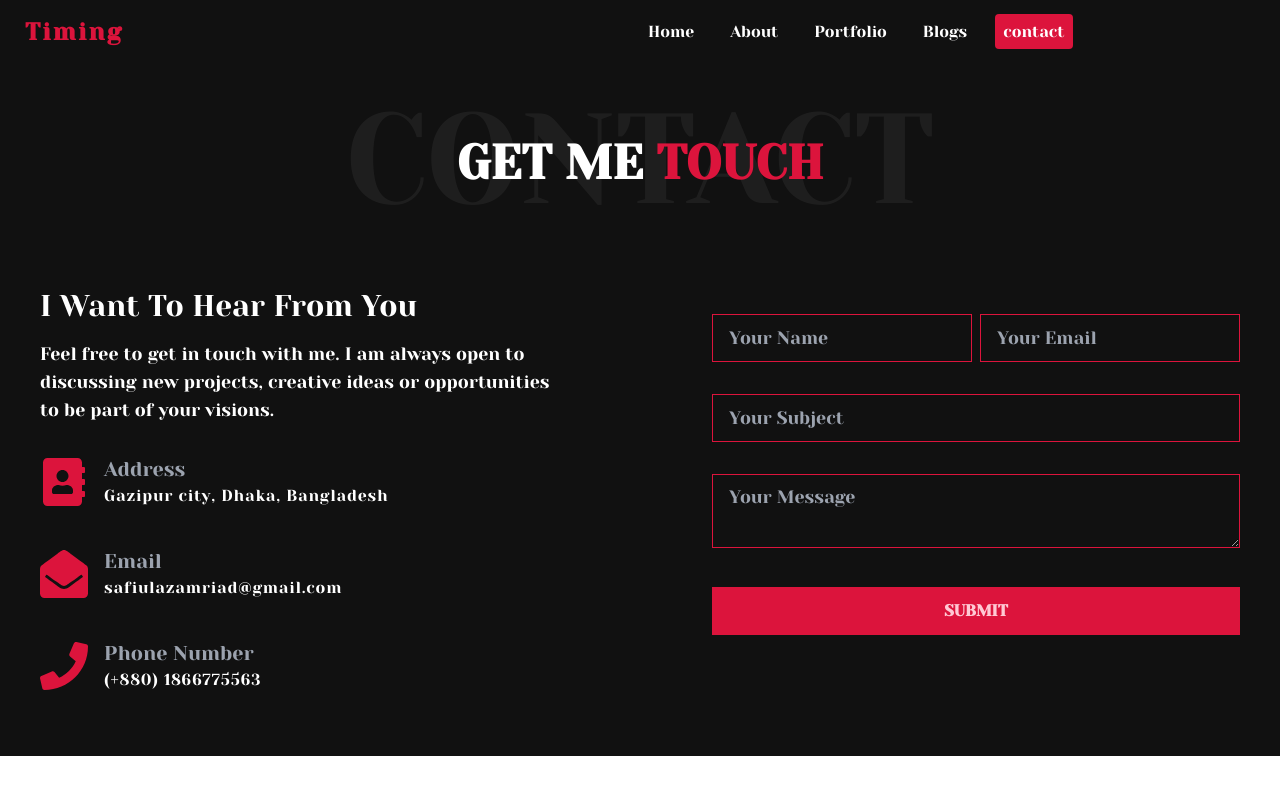
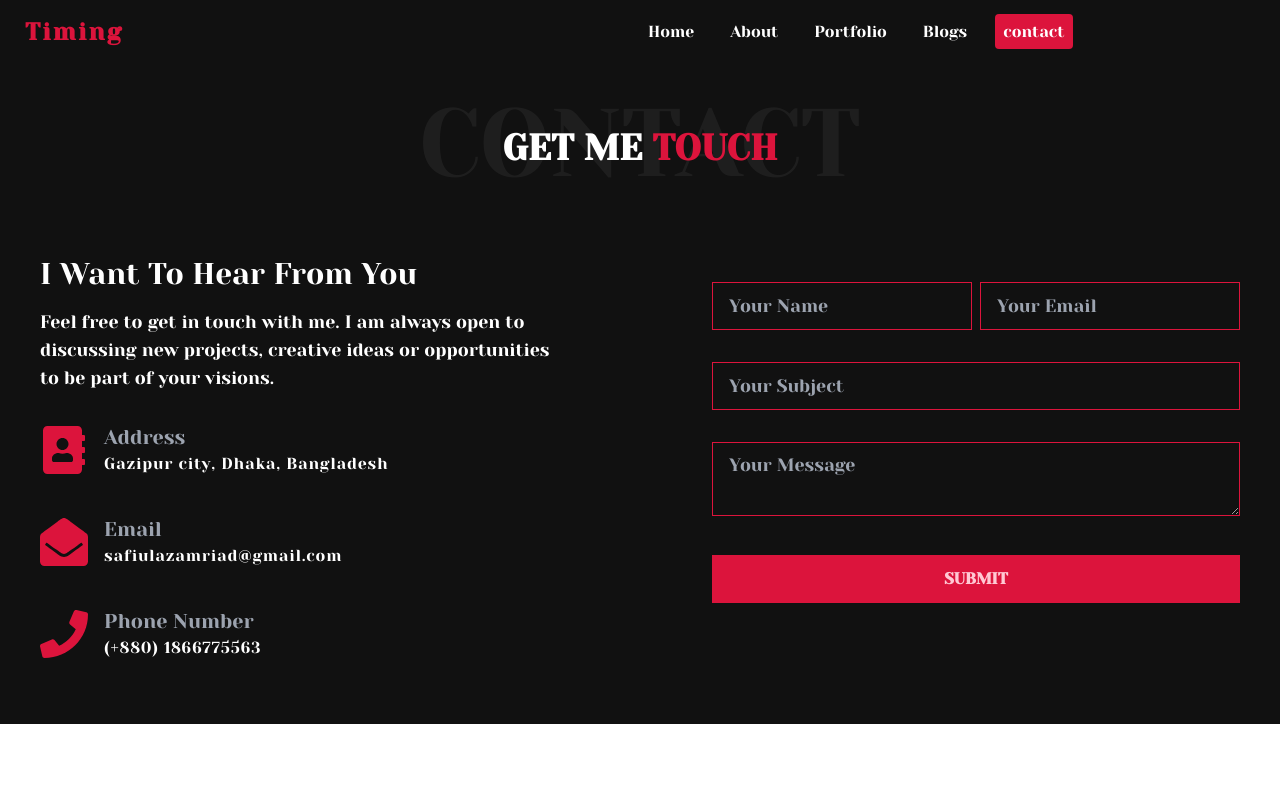
Before and after one commit to Safiul-Azam/my-portfolio-client, a React (Create React App) app: page /contact in a window 1280 px wide. Shown: the top 794 px of the page. Built offline with nearby package versions, Linux system fonts and the light colour scheme.

Commit message:
send email with emailjs implement

```diff
--- a/package.json
+++ b/package.json
@@ -3,6 +3,7 @@
   "version": "0.1.0",
   "private": true,
   "dependencies": {
+    "@emailjs/browser": "^3.6.2",
     "@testing-library/jest-dom": "^5.16.4",
     "@testing-library/react": "^13.3.0",
     "@testing-library/user-event": "^13.5.0",
--- a/src/component/Home/Header.js
+++ b/src/component/Home/Header.js
@@ -11,7 +11,7 @@ const Header = () => {
     <CustomLink to='/contact'>contact</CustomLink>
     </>
     return (
-        <div class="navbar bg-accent fixed">
+        <div class="navbar bg-accent fixed top-0 z-20">
             <div class="navbar-start">
                 <div class="dropdown">
                     <label tabIndex="0" class="btn btn-ghost lg:hidden">
--- a/src/component/Pages/About.js
+++ b/src/component/Pages/About.js
@@ -3,9 +3,9 @@ import React from 'react';
 const About = () => {
     return (
         <div className='bg-accent h-screen pt-24'>
-            <div className='relative'>
-                <h3 className='text-5xl text-secondary text-center pt-12'>About me</h3>
-                <span className=' text-9xl text-transparent-100 absolute text-center top-0 right-1/4'>About me</span>
+            <div className='text-center relative mb-16'>
+                <h2 className='text-white absolute font-extrabold z-10 top-1/3 lg:left-1/3 right-1/3  text-2xl lg:text-4xl'>ABOUT <span className='text-primary'>ME</span></h2>
+                <span className=' lg:text-8xl text-6xl opacity-40'>ABOUT ME</span>
             </div>
         </div>
     );
--- a/src/component/Pages/Blogs.js
+++ b/src/component/Pages/Blogs.js
@@ -3,7 +3,7 @@ import React from 'react';
 const Blogs = () => {
     return (
         <div>
-            <h2>my blogs</h2>
+            <h2>my blog</h2>
         </div>
     );
 };
--- a/src/component/Pages/Contact.js
+++ b/src/component/Pages/Contact.js
@@ -1,14 +1,29 @@
 import React from 'react';
+import { useForm } from 'react-hook-form';
 import { FaAddressBook } from 'react-icons/fa'
 import { FaEnvelopeOpen } from 'react-icons/fa'
 import { FaPhone } from 'react-icons/fa'
+import emailjs from '@emailjs/browser';
 
 const Contact = () => {
+
+    const { register, handleSubmit,reset } = useForm();
+    const onSubmit = data => {
+        emailjs.send('service_qkbhv6n','template_k7f3499',data,'JxcfPjnSimcwKK-4Q')
+        .then((result) => {
+            if(result.status === 200){
+                reset()
+            }
+            console.log(result);
+        }, (error) => {
+            console.log(error.text);
+        });
+    };
     return (
         <div className='bg-accent pt-24 pb-16'>
             <div className='text-center relative mb-16'>
-                <h2 className='text-white absolute font-extrabold z-10 top-1/3 lg:left-1/3 right-1/3  text-2xl lg:text-5xl'>GET ME <span className='text-primary'>TOUCH</span></h2>
-                <span className=' lg:text-9xl text-6xl opacity-40'>CONTACT</span>
+                <h2 className='text-white absolute font-extrabold z-10 top-1/3 lg:left-1/3 right-1/3  text-2xl lg:text-4xl'>GET ME <span className='text-primary'>TOUCH</span></h2>
+                <span className=' lg:text-8xl text-6xl opacity-40'>CONTACT</span>
             </div>
             <div className='grid lg:grid-cols-2 grid-cols-1 gap-16 items-center container mx-auto'>
                 <div className='px-10'>
@@ -39,13 +54,15 @@ const Contact = () => {
                     </div>
                 </div>
                 <div className='w-full px-10'>
-                    <div className='grid grid-cols-2 gap-2 w-full mb-8 '>
-                        <input type="text" placeholder="Your Name" class="input input-bordered bg-accent rounded-none input-primary text-lg w-full max-w-xs" />
-                        <input type="email" placeholder="Your Email" class="input input-bordered bg-accent rounded-none input-primary text-lg w-full max-w-xs" />
-                    </div>
-                    <input type="text" placeholder="Your Subject" class="input input-bordered input-primary text-lg bg-accent rounded-none w-full mb-8 " />
-                    <textarea class="textarea bg-accent rounded-none textarea-primary text-lg w-full mb-8" placeholder="Your Message"></textarea>
-                    <input type="submit" value='submit' class="btn rounded-none text-base btn-primary w-full mb-8 " />
+                    <form onSubmit={handleSubmit(onSubmit)}>
+                        <div className='grid grid-cols-2 gap-2 w-full mb-8 '>
+                            <input {...register("name")} name='name' type="text" placeholder="Your Name" class="input input-bordered bg-accent rounded-none input-primary text-lg w-full max-w-xs" />
+                            <input {...register("email")} name='email' type="email" placeholder="Your Email" class="input input-bordered bg-accent rounded-none input-primary text-lg w-full max-w-xs" />
+                        </div>
+                        <input {...register("subject")} name='subject' type="text" placeholder="Your Subject" class="input input-bordered input-primary text-lg bg-accent rounded-none w-full mb-8 " />
+                        <textarea {...register("message")} name='message' class="textarea bg-accent rounded-none textarea-primary text-lg w-full mb-8" placeholder="Your Message"></textarea>
+                        <input type="submit" value='submit' class="btn rounded-none text-base btn-primary w-full mb-8 " />
+                    </form>
                 </div>
             </div>
         </div>
```
Also changed, not shown: 1 other file (tests, documents, lock files or other folders).
